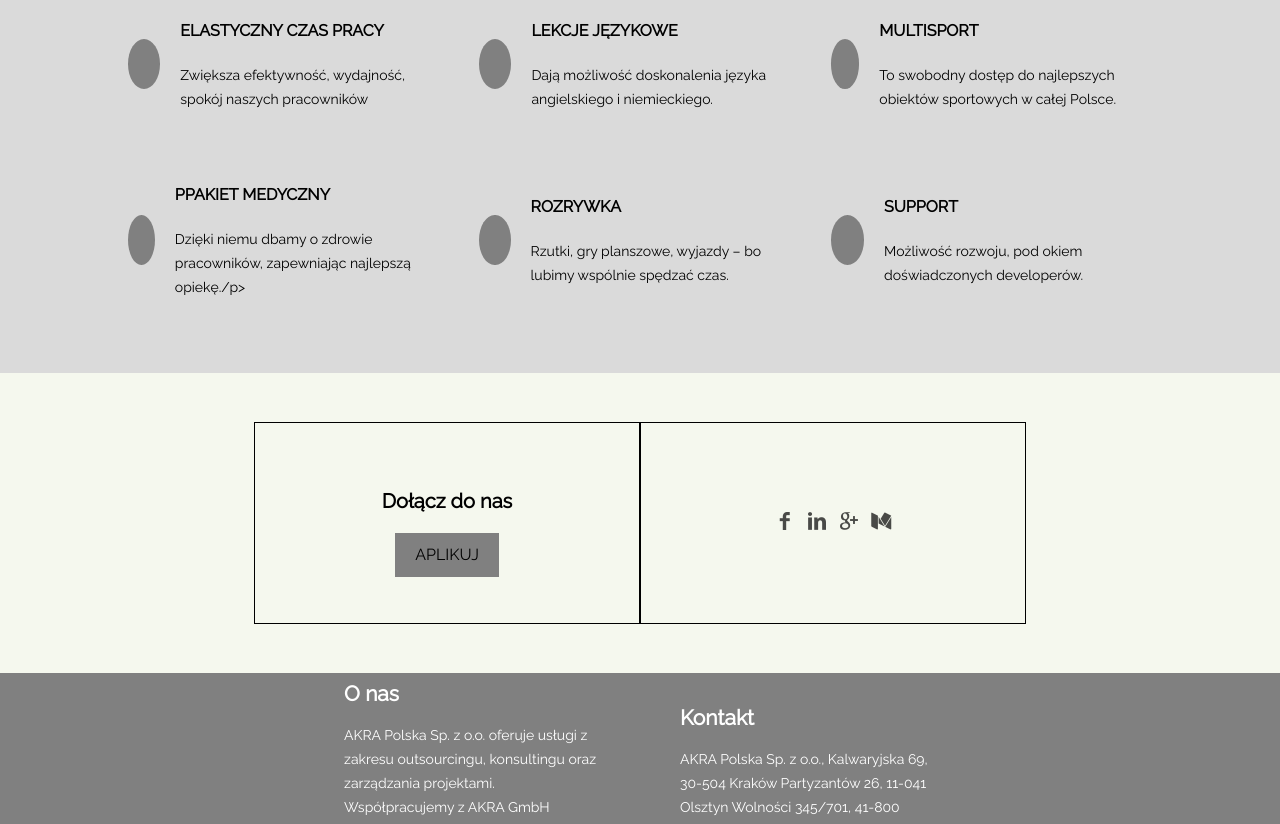
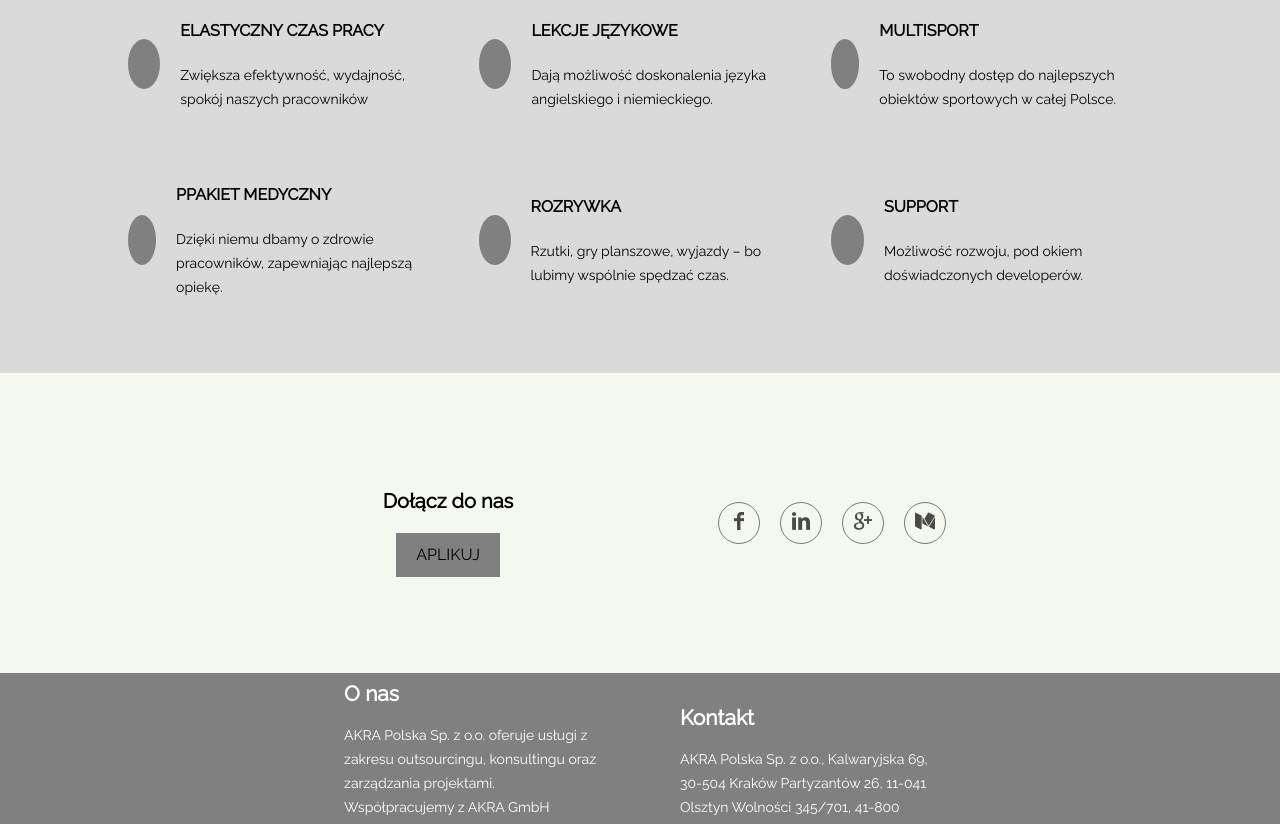
Before and after one commit to Wera23/zabrze, a website: page index.html in a window 1280 px wide. Shown: the part 477-1301 px from the top of the page. Drawn offline with Linux system fonts and the light colour scheme.

Commit message:
add fontello

```diff
--- a/index.html
+++ b/index.html
@@ -4,8 +4,12 @@
     <meta charset="utf-8" />
     <title>Zabrze</title>
 
-    <link rel="stylesheet" href="css/style.css"/>
-    <link rel="stylesheet" href="assets/fontello/css/fontello.css" type="text/css" />
+    <link rel="stylesheet" href="css/style.css" />
+    <link
+      rel="stylesheet"
+      href="assets/fontello/css/fontello.css"
+      type="text/css"
+    />
     <link
       href="https://fonts.googleapis.com/css?family=Raleway&display=swap"
       rel="stylesheet"
@@ -41,7 +45,9 @@
           <div class="benefits__content-element-img"></div>
           <div>
             <h3>Lekcje językowe</h3>
-            <p>Dają możliwość doskonalenia języka angielskiego i niemieckiego.</p>
+            <p>
+              Dają możliwość doskonalenia języka angielskiego i niemieckiego.
+            </p>
           </div>
         </div>
 
@@ -49,8 +55,12 @@
           <div class="benefits__content-element-img"></div>
           <div>
             <h3>
-                Multisport</h3>
-            <p>To swobodny dostęp do najlepszych obiektów sportowych w całej Polsce.</p>
+              Multisport
+            </h3>
+            <p>
+              To swobodny dostęp do najlepszych obiektów sportowych w całej
+              Polsce.
+            </p>
           </div>
         </div>
 
@@ -58,7 +68,10 @@
           <div class="benefits__content-element-img"></div>
           <div>
             <h3>Ppakiet medyczny</h3>
-            <p>Dzięki niemu dbamy o zdrowie pracowników, zapewniając najlepszą opiekę./p>
+            <p>
+              Dzięki niemu dbamy o zdrowie pracowników, zapewniając najlepszą
+              opiekę.
+            </p>
           </div>
         </div>
 
@@ -66,8 +79,11 @@
           <div class="benefits__content-element-img"></div>
           <div>
             <h3>
-                Rozrywka</h3>
-            <p>Rzutki, gry planszowe, wyjazdy – bo lubimy wspólnie spędzać czas.</p>
+              Rozrywka
+            </h3>
+            <p>
+              Rzutki, gry planszowe, wyjazdy – bo lubimy wspólnie spędzać czas.
+            </p>
           </div>
         </div>
 
@@ -82,7 +98,6 @@
     </div>
 
     <div class="interactions">
-
       <div class="interactions__content">
         <h3>Dołącz do nas</h3>
         <div class="interactions__content-button">APLIKUJ</div>
@@ -90,18 +105,20 @@
 
       <div class="interactions__content">
         <div class="interactions__content-media">
+          <div class="interactions__content-media-icon">
             <i class="icon-facebook"></i>
+          </div>
+          <div class="interactions__content-media-icon">
             <i class="icon-linkedin"></i>
+          </div>
+          <div class="interactions__content-media-icon">
             <i class="icon-gplus"></i>
+          </div>
+          <div class="interactions__content-media-icon">
             <i class="icon-medium"></i>
-
+          </div>
         </div>
       </div>
-
-
-      </div>
-
-
     </div>
 
     <div class="footer">
--- a/scss/style.scss
+++ b/scss/style.scss
@@ -103,12 +103,26 @@ a {
     align-items: center;
     flex-direction: column;
     width: 30%;
-    border: 1px solid black;
     height: 200px;
 
     &-button {
-        padding: 10px 20px;
-        background-color: gray;
+      padding: 10px 20px;
+      background-color: gray;
+    }
+
+    &-media {
+      display: flex;
+
+      &-icon {
+        width: 40px;
+        height: 40px;
+        display: flex;
+        justify-content: center;
+        align-items: center;
+        border-radius: 50%;
+        border: 1px solid rgba(0, 0, 0, 0.5);
+        margin: 10px;
+      }
     }
   }
 
@@ -134,16 +148,7 @@ a {
     &-content h2 {
       font-size: 16px;
       text-transform: uppercase;
-      // position: relative;
 
-      // &-content h2::after{
-      //     content: '';
-      //     position: absolute;
-      //     top: 20px;
-      //     width: 30px;
-      //     height: 2px;
-      //     background-color: red;
-      // }
     }
   }
 
```
Also changed, not shown: css/style.css.
